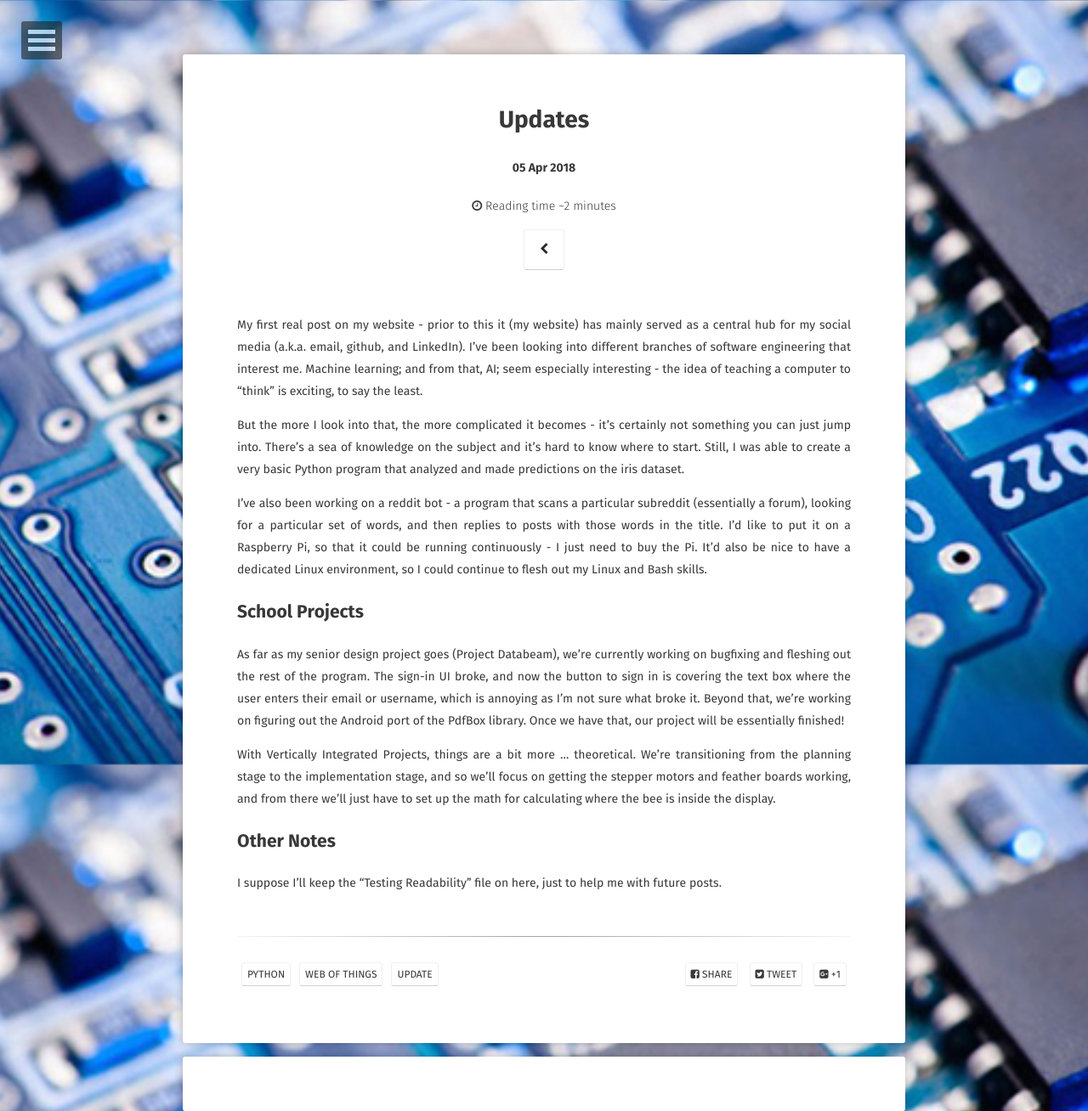
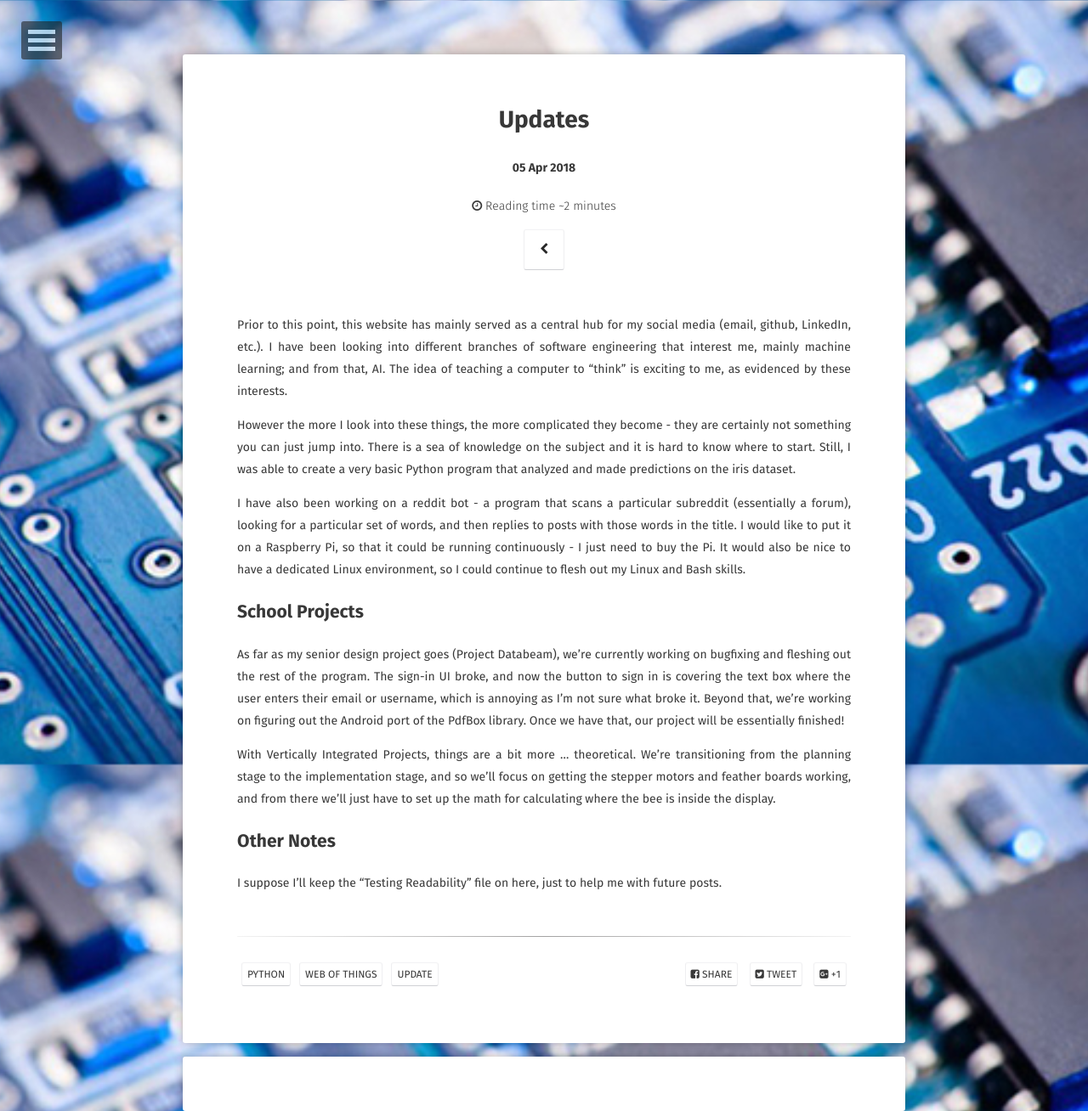
Before and after one commit to matthewmott/matthewmott.github.io, a Jekyll site: the page built from _posts/2018-04-05-update.md, in a window 1280 px wide. Shown: the whole page at 85% size. Built offline with Jekyll 4.4.1, drawn with Linux system fonts in a browser that asks for light colours; some web fonts are replaced; comment, search, counter and statistics services are not loaded.

Commit message:
Update 2018-04-05-update.md

```diff
--- a/_posts/2018-04-05-update.md
+++ b/_posts/2018-04-05-update.md
@@ -7,11 +7,11 @@ tags: [python, web of things, update]
 comments: true
 ---
 
-My first real post on my website - prior to this it (my website) has mainly served as a central hub for my social media (a.k.a. email, github, and LinkedIn). I've been looking into different branches of software engineering that interest me. Machine learning; and from that, AI; seem especially interesting - the idea of teaching a computer to "think" is exciting, to say the least.
+Prior to this point, this website has mainly served as a central hub for my social media (email, github, LinkedIn, etc.). I have been looking into different branches of software engineering that interest me, mainly machine learning; and from that, AI. The idea of teaching a computer to "think" is exciting to me, as evidenced by these interests.
 
-But the more I look into that, the more complicated it becomes - it's certainly not something you can just jump into. There's a sea of knowledge on the subject and it's hard to know where to start. Still, I was able to create a very basic Python program that analyzed and made predictions on the iris dataset.
+However the more I look into these things, the more complicated they become - they are certainly not something you can just jump into. There is a sea of knowledge on the subject and it is hard to know where to start. Still, I was able to create a very basic Python program that analyzed and made predictions on the iris dataset.
 
-I've also been working on a reddit bot - a program that scans a particular subreddit (essentially a forum), looking for a particular set of words, and then replies to posts with those words in the title. I'd like to put it on a Raspberry Pi, so that it could be running continuously - I just need to buy the Pi. It'd also be nice to have a dedicated Linux environment, so I could continue to flesh out my Linux and Bash skills.
+I have also been working on a reddit bot - a program that scans a particular subreddit (essentially a forum), looking for a particular set of words, and then replies to posts with those words in the title. I would like to put it on a Raspberry Pi, so that it could be running continuously - I just need to buy the Pi. It would also be nice to have a dedicated Linux environment, so I could continue to flesh out my Linux and Bash skills.
 
 ## School Projects
 
```
